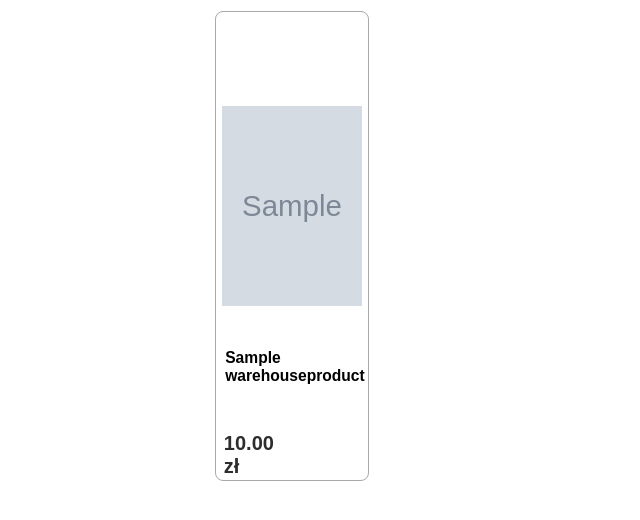
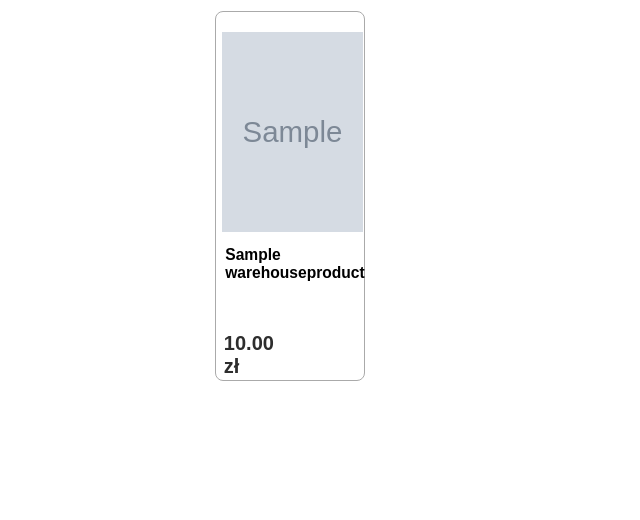
Before and after one commit to Jaian400/Magazyn_Master, a Django app: template djan/mainapp/templates/budownictwo.html in a window 1280 px wide. Shown: the part 133-653 px from the top of the page, without its empty margins (0-640 px from the left). Run offline with Django 5.2, Linux system fonts and the light colour scheme; the template is opened without the code that fills it: values that come from a table or form of the project are taken from there, others are empty; tables that the repository leaves empty hold one stand-in row (values such as "Sample post"); grey boxes marked "Sample" are stand-in pictures.

Commit message:
ladne kafelki itemow

```diff
--- a/djan/mainapp/templates/budownictwo.html
+++ b/djan/mainapp/templates/budownictwo.html
@@ -54,7 +54,9 @@
             <button class="product-item" onclick="window.location.href='{% url 'product_detail' product.product_category.slug product.slug %}'">
                 <img class="product-image" src="{% static 'images/products/' %}{{ product.product_image }}" alt="{{ product.product_name }}">
 
-                <h3>{{ product.product_name }}</h3>
+                <div class="product-name">
+                    <h3>{{ product.product_name }}</h3>
+                </div>
 
                 <div class="product-price">
                    <p><strong>{{ product.product_price }} zł</strong></p>
--- a/djan/static/productpages.css
+++ b/djan/static/productpages.css
@@ -16,10 +16,9 @@
     border: 0.5px solid #aaaaaa;
     border-radius: 8px;
     text-align: left;
-    /* padding: 4%; Odstępy wewnętrzne */
     cursor: pointer;
     position: relative;
-    height: 470px;
+    height: 370px;
 }
 
 .product-item:hover {
@@ -29,8 +28,10 @@
 }
 
 .product-image {
-    width: 100%;
+    width: 95%;
     height: 200px;
+    top:0;
+    position: absolute;
 }
 
 .product-item h3, .product-item p {
@@ -43,9 +44,9 @@
 }
 
 .product-name{
+    padding-top: 30px;
+    /* padding-bottom: 20px; */
     position: absolute;
-    padding-top: 20px;
-    padding-bottom: 20px;
 }
 
 .product-price{
```
